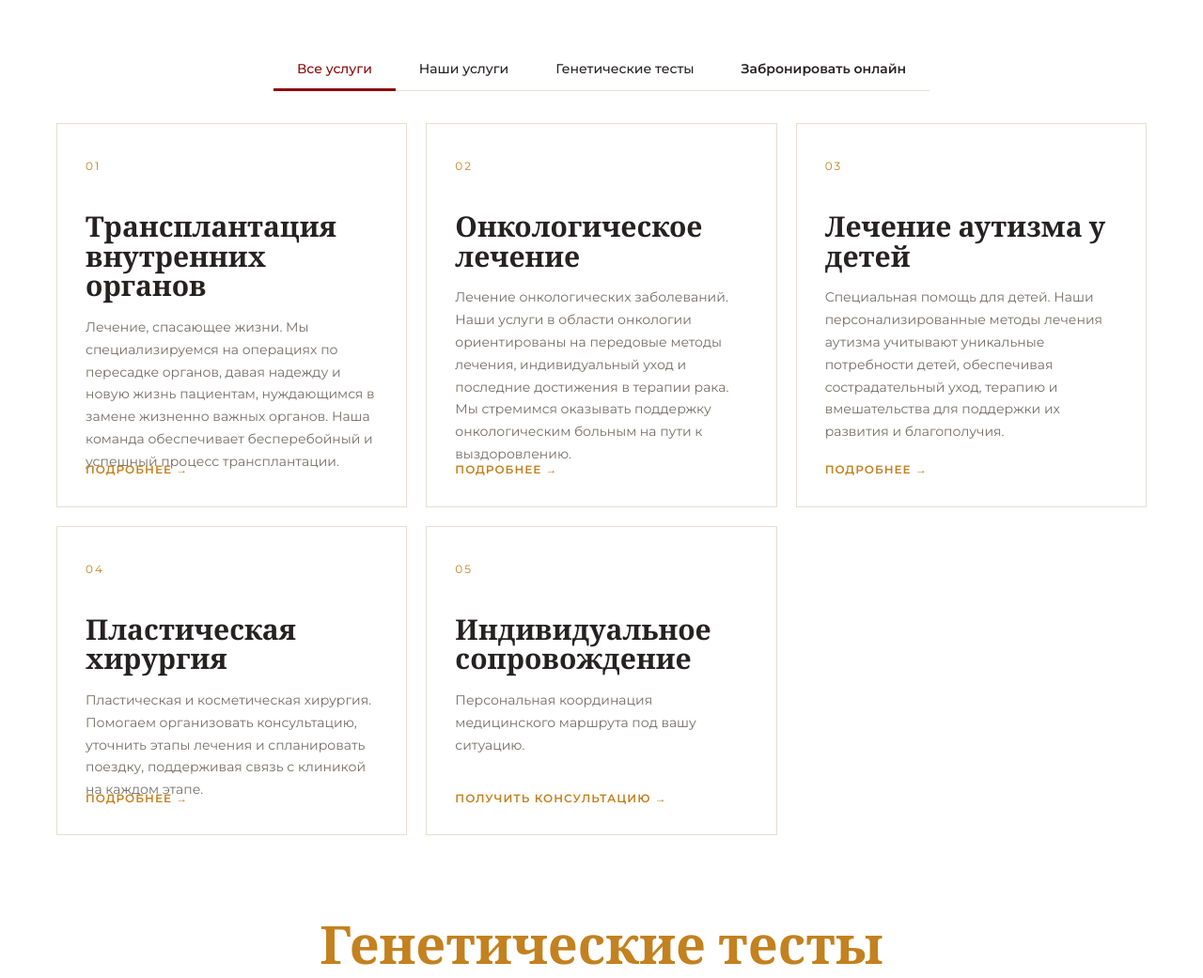
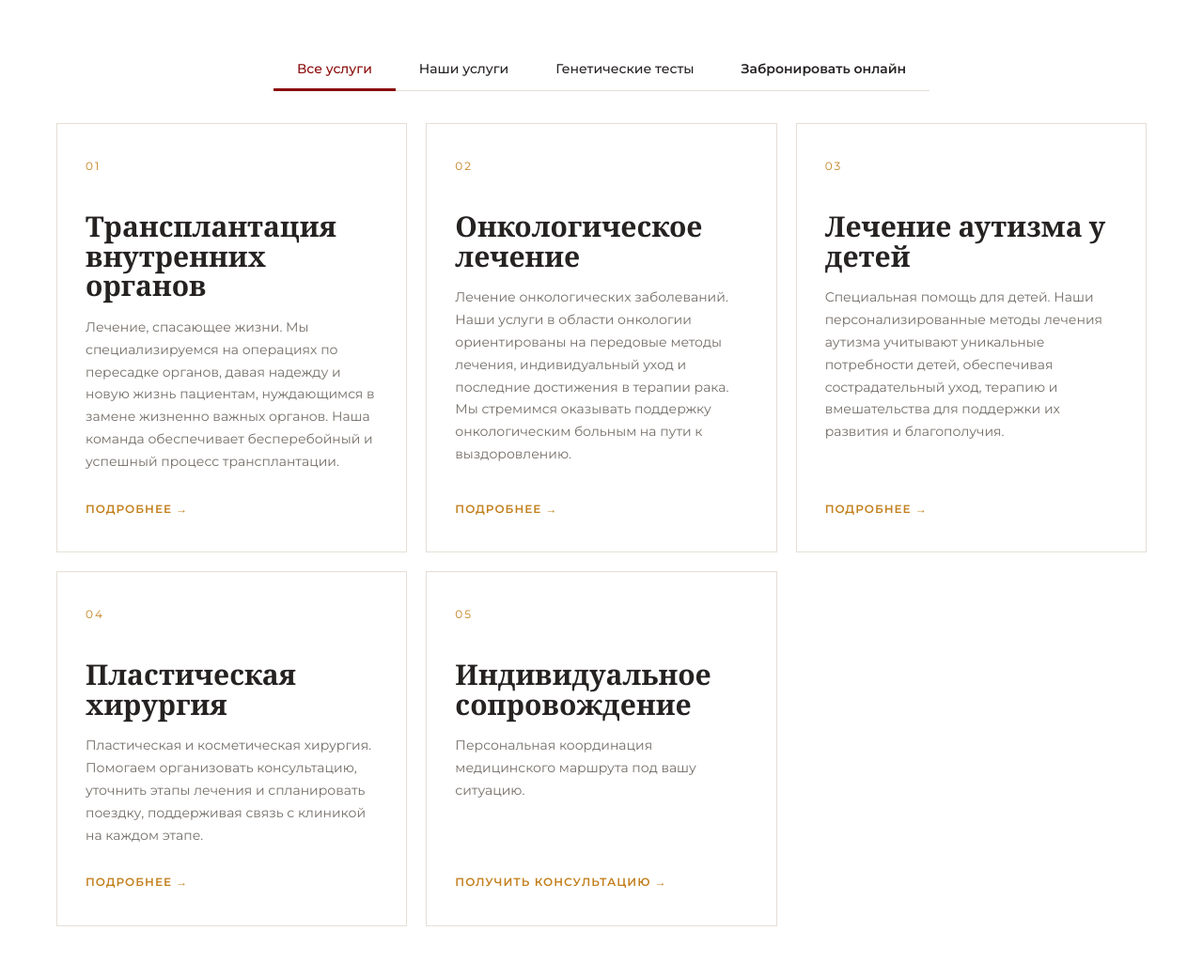
Before and after one commit to akarumeow/medical-local, a plain HTML site: page index.html in a window 1280 px wide. Shown: the part 1584-2625 px from the top of the page at 94% size. Drawn offline with nearby package versions, Linux system fonts and the light colour scheme.

Commit message:
Improve service cards and descriptions

```diff
--- a/styles.css
+++ b/styles.css
@@ -68,14 +68,14 @@ url("https://images.unsplash.com/photo-1576091160399-112ba8d25d1d?auto=format&fi
 
 .services{background:#fff}
 .service-grid{display:grid;grid-template-columns:repeat(3,1fr);gap:20px}
-.service-card{border:1px solid var(--line);padding:35px 30px;min-height:310px;position:relative;transition:.3s;background:#fff}
+.service-card{display:flex;flex-direction:column;border:1px solid var(--line);padding:35px 30px;min-height:310px;transition:.3s;background:#fff}
 .service-card:hover{transform:translateY(-7px);box-shadow:var(--shadow)}
 .service-card:hover,.service-card:focus-within{background:var(--red);color:#fff;border-color:var(--red)}
 .service-card:hover p,.service-card:focus-within p{color:rgba(255,255,255,.78)}
 .service-icon{font-size:12px;letter-spacing:2px;color:var(--gold);margin-bottom:40px}
 .service-card h3{margin-bottom:15px}
 .service-card p{font-size:14px}
-.service-card a{position:absolute;bottom:28px;color:var(--gold);font-size:12px;font-weight:600;letter-spacing:1px;text-transform:uppercase}
+.service-card a{margin-top:auto;padding-top:28px;color:var(--gold);font-size:12px;font-weight:600;letter-spacing:1px;text-transform:uppercase}
 .service-card:hover a,.service-card:focus-within a{color:#f0cf98}
 
 .service-filters{display:flex;justify-content:center;align-items:stretch;gap:0;margin:0 auto 34px;border-bottom:1px solid var(--line);width:max-content;max-width:100%}
```
